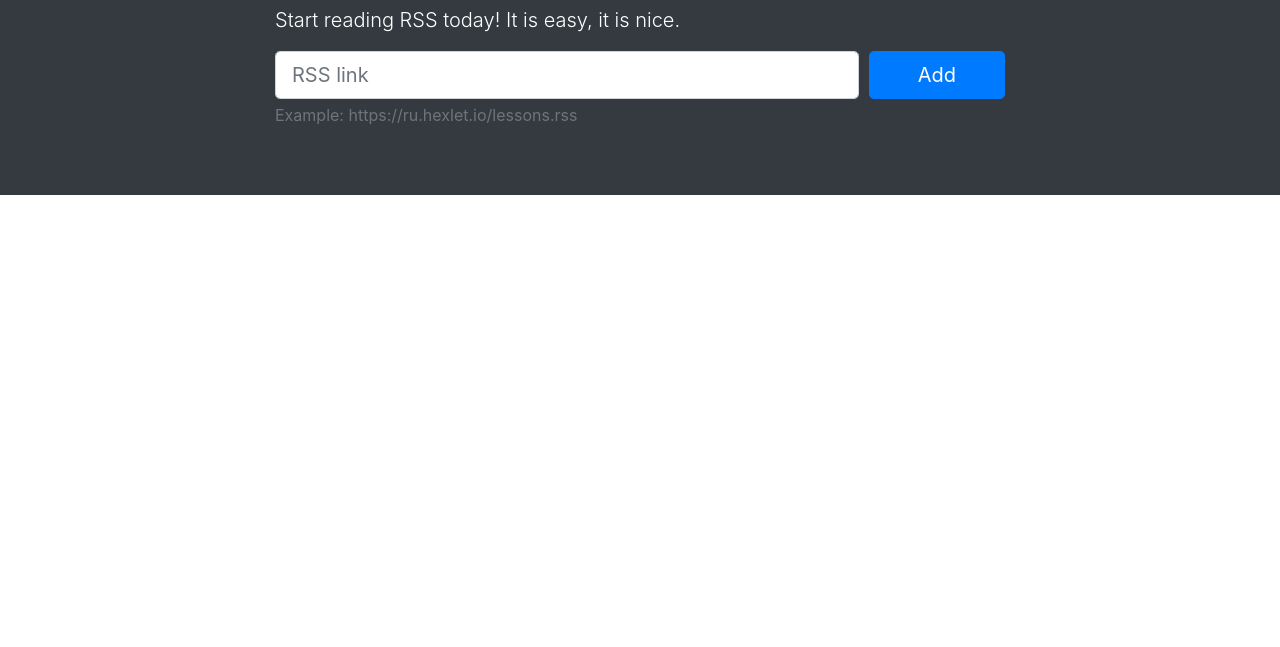
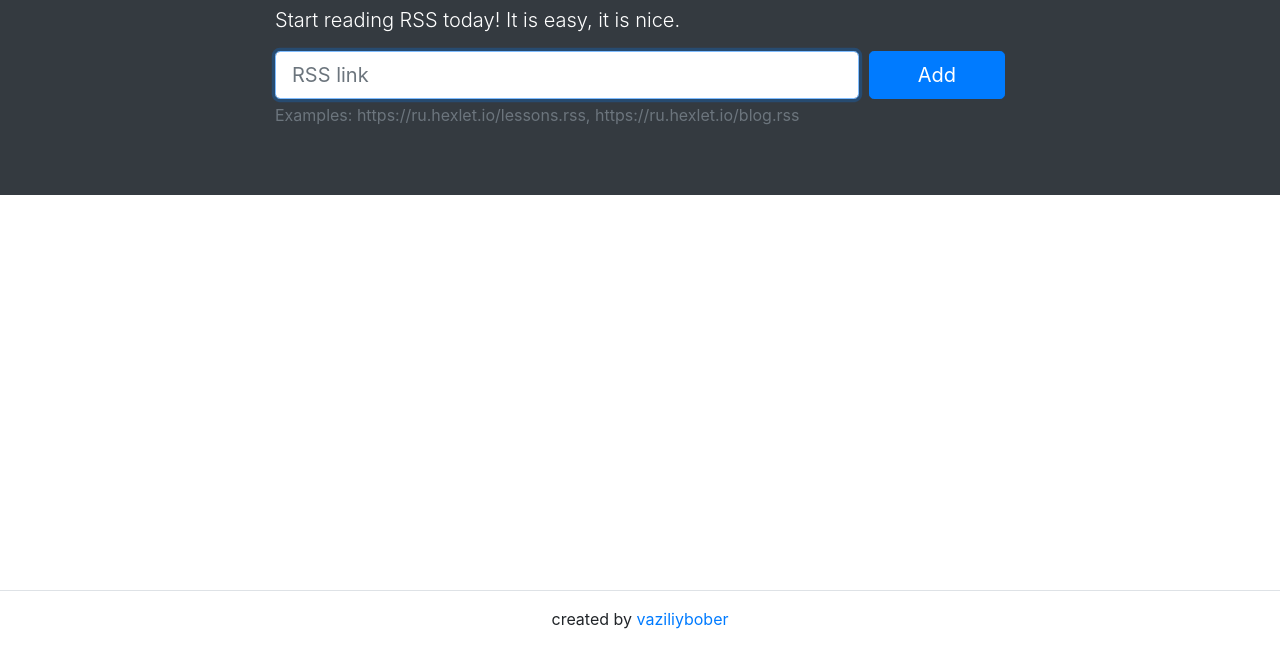
Before and after one commit to vaziliybober/rss-aggregator, a website built with webpack: page index.html in a window 1280 px wide. Shown: the part 153-800 px from the top of the page. Built offline with nearby package versions, Linux system fonts and the light colour scheme; what on-change would draw is missing.

Commit message:
adapt html to feeds and posts

```diff
--- a/index.html
+++ b/index.html
@@ -7,7 +7,8 @@
   <title>RSS Reader</title>
 </head>
 
-<body>
+<body class="d-flex flex-column min-vh-100">
+  <main class='flex-grow-1'>
     <div class="jumbotron jumbotron-fluid bg-dark text-white">
       <div class="container-xl">
         <div class="row">
@@ -17,17 +18,36 @@
             <form>
               <div class="form-row">
                 <div class="col">
-                <input class="form-control form-control-lg" type="text" placeholder="RSS link" title="Please, fill out this field">
+                  <input class="form-control form-control-lg" type="text" required autofocus placeholder="RSS link"
+                    title="Please, fill out this field">
                 </div>
                 <div class="col-auto">
                   <button class="btn btn-primary btn-lg px-sm-5" type="submit">Add</button>
                 </div>
               </div>
             </form>
-          <p id="emailHelp" class="form-text text-muted mb-1">Example: https://ru.hexlet.io/lessons.rss</p>
+            <p id="emailHelp" class="form-text text-muted mb-1">Examples: https://ru.hexlet.io/lessons.rss, https://ru.hexlet.io/blog.rss</p>
           </div>
         </div>
       </div>
+    </div>
+    <div class="container-xl mb-5">
+      <div class="row mb-5">
+        <div class="feeds col-md-10 col-lg-8 mx-auto">
+
+        </div>
+      </div>
+      <div class="row">
+        <div class="posts col-md-10 col-lg-8 mx-auto">
+
+        </div>
+      </div>
+    </div>
+  </main>
+
+  <footer class='footer border-top py-3'>
+    <div class="text-center">created by <a href="https://github.com/vaziliybober" target="_blank" rel="nofollow">vaziliybober</a></div>
+  </footer>
 </body>
 
 </html>
```
Lines whose indentation alone changed are shown as unchanged.
